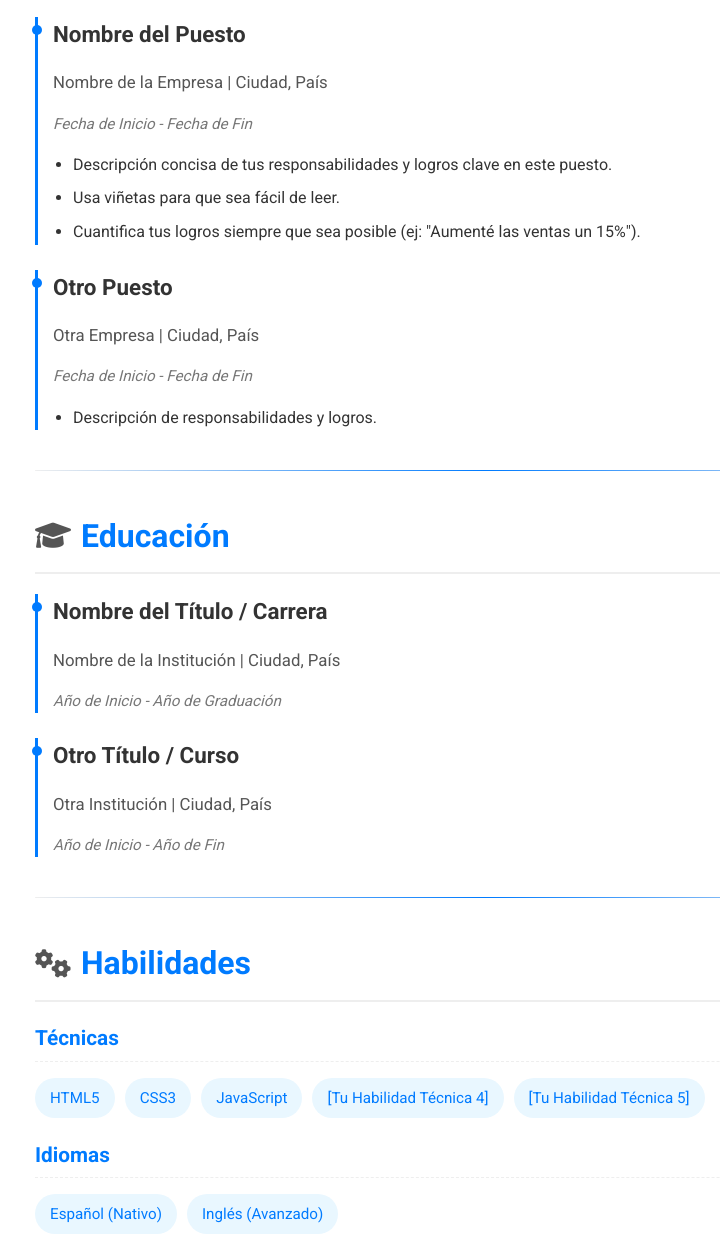
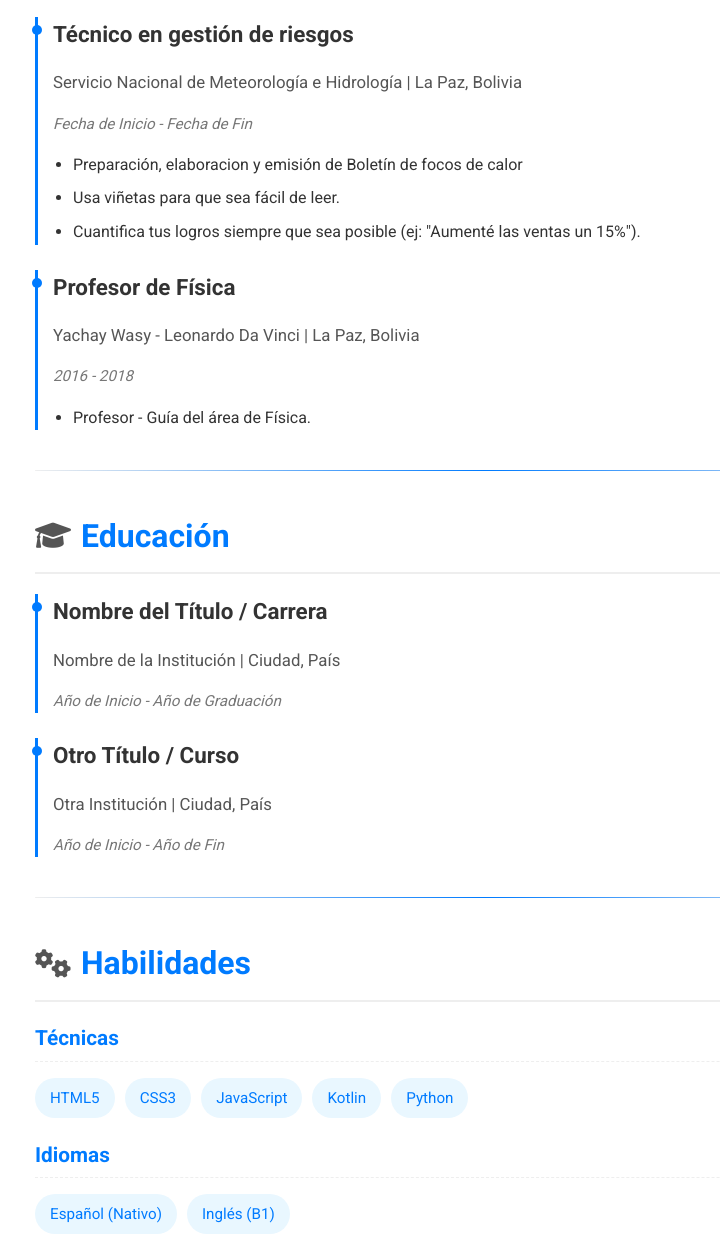
Before and after one commit to pazmarcelo/githubCVpage, a plain HTML site: page index.html in a window 1280 px wide. Shown: the part 714-1960 px from the top of the page, without its empty margins (155-875 px from the left). Drawn offline with Linux system fonts and the light colour scheme.

Commit message:
Update index.html

```diff
--- a/index.html
+++ b/index.html
@@ -3,7 +3,7 @@
 <head>
     <meta charset="UTF-8">
     <meta name="viewport" content="width=device-width, initial-scale=1.0">
-    <title>Tu Nombre - Curriculum Vitae</title>
+    <title>Marcelo Paz - Curriculum Vitae</title>
     <link rel="stylesheet" href="style.css">
     <link href="https://fonts.googleapis.com/css2?family=Roboto:wght@300;400;700&display=swap" rel="stylesheet">
     <link rel="stylesheet" href="https://cdnjs.cloudflare.com/ajax/libs/font-awesome/6.0.0-beta3/css/all.min.css">
@@ -13,8 +13,8 @@
         <header class="profile-header">
             <img src="fotoperfil.jpg" alt="Tu Foto de Perfil" class="profile-pic">
             <div class="header-content">
-                <h1>Tu Nombre Completo</h1>
-                <p class="tagline">Tu Título / Breve Descripción Profesional</p>
+                <h1>José Marcelo Paz Cortez</h1>
+                <p class="tagline"> / Breve Descripción Profesional</p>
                 <div class="social-links">
                     <a href="https://linkedin.com/in/tuusuario" target="_blank" aria-label="LinkedIn"><i class="fab fa-linkedin"></i></a>
                     <a href="https://github.com/tuusuario" target="_blank" aria-label="GitHub"><i class="fab fa-github"></i></a>
@@ -45,21 +45,21 @@
         <section class="experience section">
             <h2><i class="fas fa-briefcase icon-left"></i> Experiencia Profesional</h2>
             <div class="job">
-                <h3>Nombre del Puesto</h3>
-                <p class="company">Nombre de la Empresa | Ciudad, País</p>
+                <h3>Técnico en gestión de riesgos</h3>
+                <p class="company">Servicio Nacional de Meteorología e Hidrología | La Paz, Bolivia</p>
                 <p class="dates">Fecha de Inicio - Fecha de Fin</p>
                 <ul>
-                    <li>Descripción concisa de tus responsabilidades y logros clave en este puesto.</li>
+                    <li>Preparación, elaboracion y emisión de Boletín de focos de calor</li>
                     <li>Usa viñetas para que sea fácil de leer.</li>
                     <li>Cuantifica tus logros siempre que sea posible (ej: "Aumenté las ventas un 15%").</li>
                 </ul>
             </div>
             <div class="job">
-                <h3>Otro Puesto</h3>
-                <p class="company">Otra Empresa | Ciudad, País</p>
-                <p class="dates">Fecha de Inicio - Fecha de Fin</p>
+                <h3>Profesor de Física</h3>
+                <p class="company">Yachay Wasy - Leonardo Da Vinci | La Paz, Bolivia</p>
+                <p class="dates">2016 - 2018</p>
                 <ul>
-                    <li>Descripción de responsabilidades y logros.</li>
+                    <li>Profesor - Guía del área de Física.</li>
                 </ul>
             </div>
             </section>
@@ -90,15 +90,15 @@
                     <li>HTML5</li>
                     <li>CSS3</li>
                     <li>JavaScript</li>
-                    <li>[Tu Habilidad Técnica 4]</li>
-                    <li>[Tu Habilidad Técnica 5]</li>
+                    <li>Kotlin</li>
+                    <li>Python</li>
                 </ul>
             </div>
             <div class="skills-category">
                 <h3>Idiomas</h3>
                 <ul class="skill-list">
                     <li>Español (Nativo)</li>
-                    <li>Inglés (Avanzado)</li>
+                    <li>Inglés (B1)</li>
                     </ul>
             </div>
             <div class="skills-category">
@@ -134,7 +134,7 @@
             <h2><i class="fas fa-address-book icon-left"></i> Contacto</h2>
             <p>Puedes contactarme a través de:</p>
             <ul>
-                <li>Email: <a href="mailto:tu.email@example.com">tu.email@example.com</a></li>
+                <li>Email: <a href="mailto:jmarcelopazc@gmail.com">jmarcelopazc@gmail.com</a></li>
                 <li>LinkedIn: <a href="https://linkedin.com/in/tuusuario" target="_blank">linkedin.com/in/tuusuario</a></li>
                 <li>Teléfono: [Tu Número de Teléfono (opcional)]</li>
             </ul>
```
